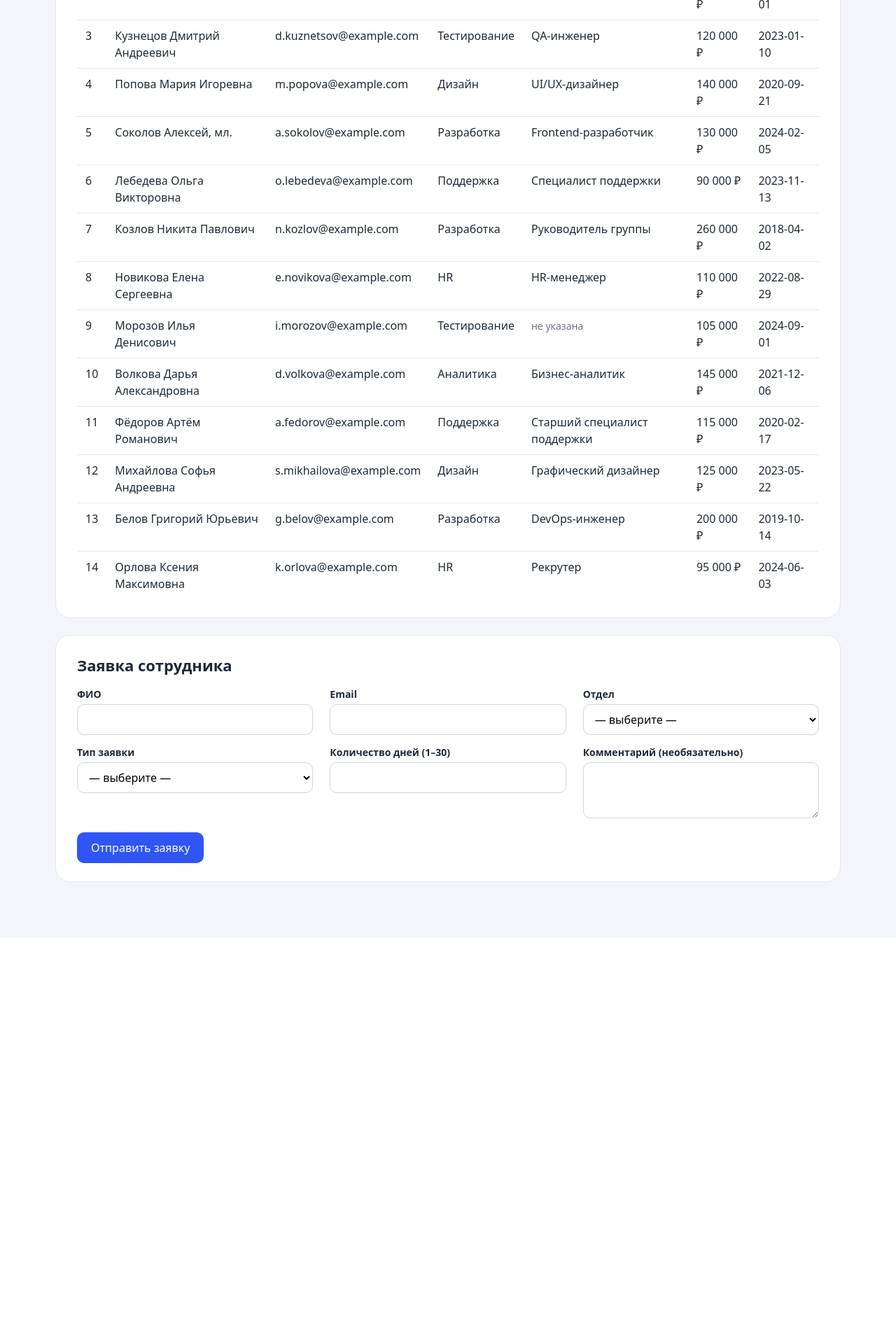
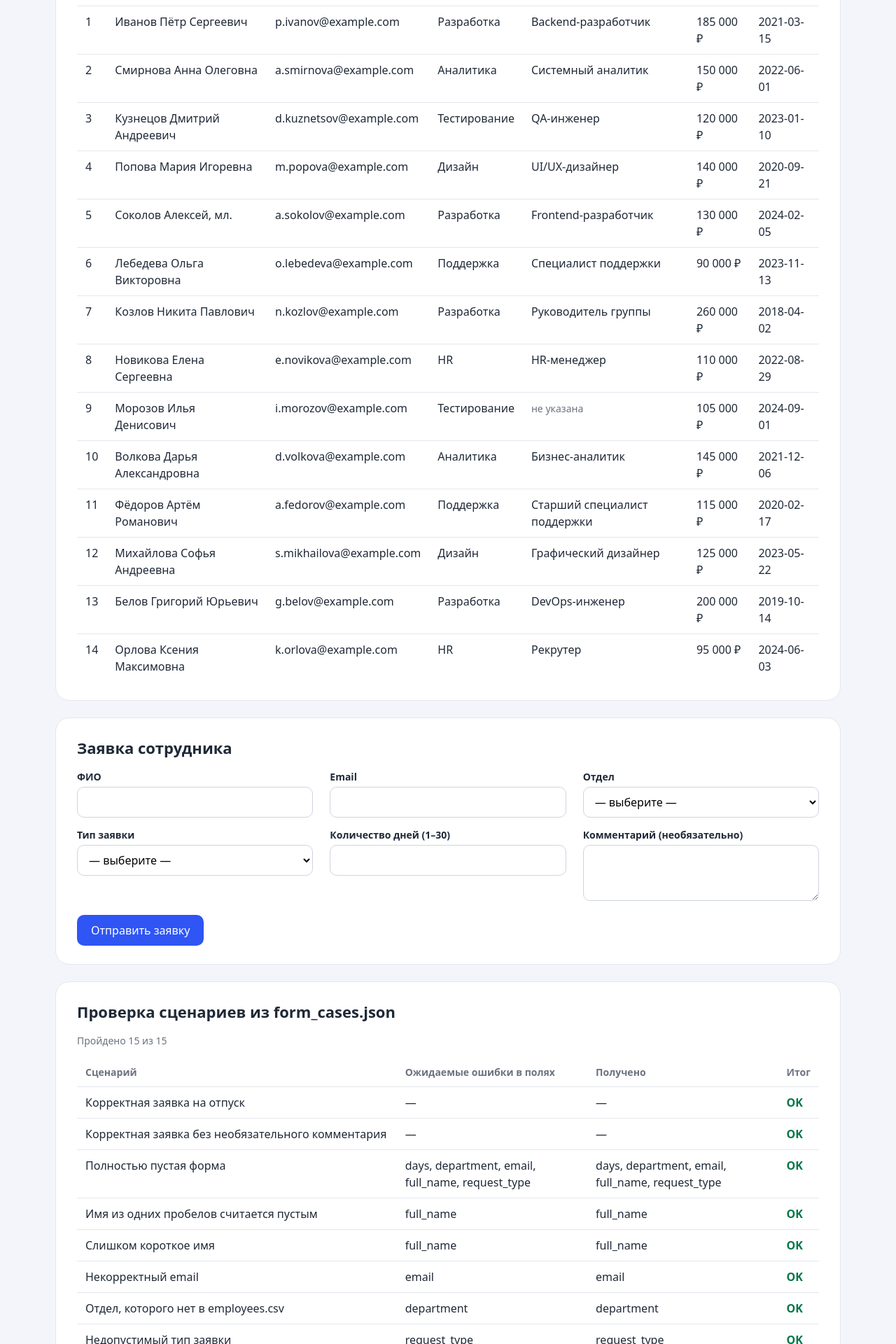
Before and after one commit to prokope123-ux/TRPO-RNV-0225, a PHP site: page / in a window 1280 px wide. Shown: the part 800-2720 px from the top of the page at 70% size. Before the commit the page ends 2060 px from the top, so only its background shows below. Run offline with PHP 8.4, Linux system fonts and the light colour scheme.

Commit message:
feat: add GET department filter and dataset-driven validation cases
Co-Authored-By: Claude Sonnet 5.5 <noreply@anthropic.com>
Claude-Session: https://claude.ai/code/session_01F7qiGm1kAPYDuHQn27PJ1i

```diff
--- a/pr04-php-forms/public/index.php
+++ b/pr04-php-forms/public/index.php
@@ -3,7 +3,7 @@ declare(strict_types=1);
 
 // Версия учебного приложения и текущая дата — вычисляются на сервере.
 // Если файл открыть как обычный текст, эти значения в браузере не появятся.
-const APP_VERSION = '1.2.0';
+const APP_VERSION = '1.3.0';
 date_default_timezone_set('Europe/Moscow');
 
 // Ошибки показываем только при локальной разработке (шаг 15).
@@ -37,6 +37,27 @@ $today = date('d.m.Y H:i');
 
 $departments = departmentsOf($employees);
 
+// GET-фильтр по отделу. Нет параметра — показываем всех; неизвестное значение игнорируем.
+$filter = $_GET['department'] ?? '';
+$filter = is_string($filter) ? trim($filter) : '';
+$filterNotice = null;
+if ($filter !== '' && !in_array($filter, $departments, true)) {
+    $filterNotice = 'Отдел «' . $filter . '» не найден — показаны все сотрудники.';
+    $filter = '';
+}
+$visibleEmployees = filterEmployees($employees, $filter);
+
+// Сценарии проверки из form_cases.json
+$caseResults = [];
+$casesError = null;
+try {
+    foreach (loadFormCases($dataDir . '/form_cases.json') as $case) {
+        $caseResults[] = ['case' => $case] + runCase($case, $departments);
+    }
+} catch (RuntimeException $ex) {
+    $casesError = $ex->getMessage();
+}
+
 // Обработка POST-формы. Значения по умолчанию для GET-запроса — пустая форма.
 $form = ['full_name' => '', 'email' => '', 'department' => '', 'request_type' => '', 'days' => '', 'comment' => ''];
 $errors = [];
@@ -62,7 +83,7 @@ if (($_SERVER['REQUEST_METHOD'] ?? 'GET') === 'POST') {
 <body>
 <header class="site-header">
   <h1>Практическая работа 4</h1>
-  <nav><a href="#about">О приложении</a><a href="#employees">Сотрудники</a><a href="#request">Заявка</a></nav>
+  <nav><a href="#about">О приложении</a><a href="#employees">Сотрудники</a><a href="#request">Заявка</a><a href="#cases">Сценарии</a></nav>
   <span class="meta">Версия <?= APP_VERSION ?> · <?= $today ?></span>
 </header>
 <main>
@@ -82,10 +103,27 @@ if (($_SERVER['REQUEST_METHOD'] ?? 'GET') === 'POST') {
 
   <section class="card" id="employees">
     <h2>Сотрудники</h2>
+    <form method="get" action="/#employees" class="inline-form">
+      <div class="row">
+        <label for="f_department">Фильтр по отделу</label>
+        <select id="f_department" name="department">
+          <option value="">Все отделы</option>
+          <?php foreach ($departments as $dep): ?>
+            <option value="<?= e($dep) ?>" <?= $filter === $dep ? 'selected' : '' ?>><?= e($dep) ?></option>
+          <?php endforeach; ?>
+        </select>
+      </div>
+      <button type="submit">Показать</button>
+      <a class="btn secondary" href="/#employees">Сбросить</a>
+    </form>
+    <p class="muted">Показано: <?= count($visibleEmployees) ?> из <?= count($employees) ?></p>
+    <?php if ($filterNotice !== null): ?><div class="alert error"><?= e($filterNotice) ?></div><?php endif; ?>
     <?php if ($loadError !== null): ?>
       <div class="alert error"><?= e($loadError) ?>. Проверьте файл <code>data/employees.csv</code>.</div>
     <?php elseif ($employees === []): ?>
       <p class="empty">В employees.csv нет ни одной корректной записи.</p>
+    <?php elseif ($visibleEmployees === []): ?>
+      <p class="empty">По выбранному отделу сотрудников нет.</p>
     <?php else: ?>
       <?php if ($skippedRows > 0): ?>
         <div class="alert error">Пропущено повреждённых строк: <?= $skippedRows ?></div>
@@ -93,7 +131,7 @@ if (($_SERVER['REQUEST_METHOD'] ?? 'GET') === 'POST') {
       <table>
         <thead><tr><th>ID</th><th>ФИО</th><th>Email</th><th>Отдел</th><th>Должность</th><th>Оклад</th><th>Принят</th></tr></thead>
         <tbody>
-        <?php foreach ($employees as $emp): ?>
+        <?php foreach ($visibleEmployees as $emp): ?>
           <tr>
             <td><?= $emp['id'] ?></td>
             <td><?= e($emp['full_name']) ?></td>
@@ -176,6 +214,30 @@ if (($_SERVER['REQUEST_METHOD'] ?? 'GET') === 'POST') {
       </form>
     <?php endif; ?>
   </section>
+  <section class="card" id="cases">
+    <h2>Проверка сценариев из form_cases.json</h2>
+    <?php if ($casesError !== null): ?>
+      <div class="alert error"><?= e($casesError) ?></div>
+    <?php elseif ($caseResults === []): ?>
+      <p class="empty">В form_cases.json нет сценариев.</p>
+    <?php else: ?>
+      <?php $okCount = count(array_filter($caseResults, static fn(array $r): bool => $r['passed'])); ?>
+      <p class="muted">Пройдено <?= $okCount ?> из <?= count($caseResults) ?></p>
+      <table>
+        <thead><tr><th>Сценарий</th><th>Ожидаемые ошибки в полях</th><th>Получено</th><th>Итог</th></tr></thead>
+        <tbody>
+        <?php foreach ($caseResults as $r): ?>
+          <tr>
+            <td><?= e($r['case']['title'] ?? $r['case']['id'] ?? '—') ?></td>
+            <td><?= $r['expected_fields'] === [] ? '—' : e(implode(', ', $r['expected_fields'])) ?></td>
+            <td><?= $r['actual_fields'] === [] ? '—' : e(implode(', ', $r['actual_fields'])) ?></td>
+            <td class="<?= $r['passed'] ? 'pass' : 'fail' ?>"><?= $r['passed'] ? 'OK' : 'FAIL' ?></td>
+          </tr>
+        <?php endforeach; ?>
+        </tbody>
+      </table>
+    <?php endif; ?>
+  </section>
 </main>
 </body>
 </html>
--- a/pr04-php-forms/src/functions.php
+++ b/pr04-php-forms/src/functions.php
@@ -171,3 +171,61 @@ function validateInput(array $source, array $departments): array
 
     return ['values' => $values, 'errors' => $errors];
 }
+
+// ---------------------------------------------------------------------------
+// Фильтрация таблицы и проверка сценариев из form_cases.json
+// ---------------------------------------------------------------------------
+
+/**
+ * Фильтр по отделу. Пустое значение (параметра нет) — вернуть всех.
+ */
+function filterEmployees(array $employees, string $department): array
+{
+    if ($department === '') {
+        return $employees;
+    }
+    return array_values(array_filter(
+        $employees,
+        static fn(array $emp): bool => $emp['department'] === $department
+    ));
+}
+
+/**
+ * Читает form_cases.json. Бросает RuntimeException при отсутствии файла или неверном JSON.
+ */
+function loadFormCases(string $path): array
+{
+    if (!is_readable($path)) {
+        throw new RuntimeException('Файл сценариев недоступен: ' . basename($path));
+    }
+    try {
+        $data = json_decode((string) file_get_contents($path), true, 512, JSON_THROW_ON_ERROR);
+    } catch (JsonException $ex) {
+        throw new RuntimeException('form_cases.json повреждён: ' . $ex->getMessage());
+    }
+    return is_array($data['cases'] ?? null) ? $data['cases'] : [];
+}
+
+/**
+ * Прогоняет один сценарий через validateInput и сравнивает с ожиданием.
+ * Возвращает ['passed' => bool, 'actual_fields' => [...], 'expected_fields' => [...]].
+ */
+function runCase(array $case, array $departments): array
+{
+    $result = validateInput($case['input'] ?? [], $departments);
+    $actual = array_keys($result['errors']);
+    $expected = $case['expect']['error_fields'] ?? [];
+    $expectedValid = (bool) ($case['expect']['valid'] ?? false);
+
+    sort($actual);
+    sort($expected);
+    $passed = ($actual === $expected) && ($expectedValid === ($actual === []));
+
+    // Сценарий про экранирование: опасная строка не должна попасть в HTML как есть.
+    if ($passed && !empty($case['expect']['escaped'])) {
+        $comment = $result['values']['comment'];
+        $passed = $comment !== e($comment) && !str_contains(e($comment), '<script');
+    }
+
+    return ['passed' => $passed, 'actual_fields' => $actual, 'expected_fields' => $expected];
+}
```
Also changed, not shown: pr04-php-forms/tests/run_cases.php (added, +20 -0 lines).
